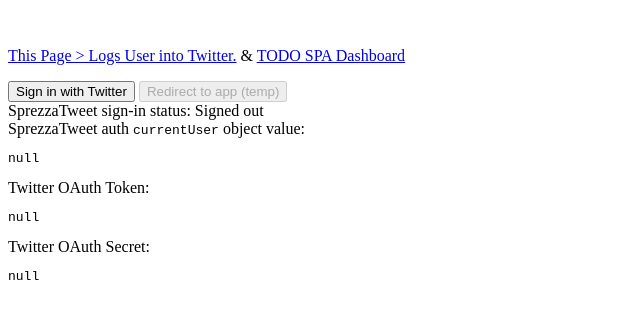
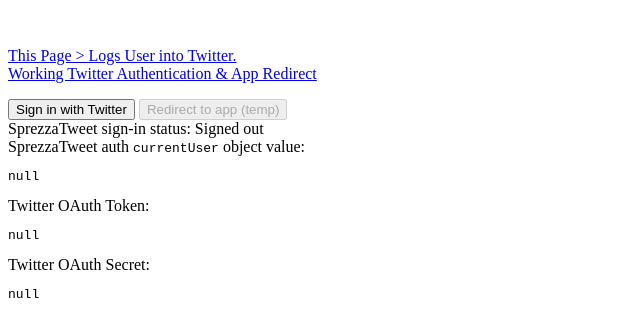
Before and after one commit to darzo27/SprezzaTweet, a plain HTML site: page index_auth.html in a window 1280 px wide. Shown: the part 164-500 px from the top of the page, without its empty margins (0-640 px from the left). Drawn offline with Linux system fonts and the light colour scheme; no server answers.

Commit message:
Updated Authentication Page

```diff
--- a/index_auth.html
+++ b/index_auth.html
@@ -152,7 +152,10 @@
 		        <div class="mdl-card__supporting-text mdl-color-text--grey-600">
 		          <p>Sign in with your Twitter account below.</p>
 		          <br/>
-		          <p><a href="http://www.sprezzatweet.firebaseapp.com/index.html">This Page > Logs User into Twitter.</a> & <a href="http://www.sprezzatweet.firebaseapp.com/index123.html">TODO SPA Dashboard</a></p>
+		          <p>
+		          	<a href="http://www.sprezzatweet.firebaseapp.com/index.html">This Page > Logs User into Twitter.</a>
+		          	<br/>
+		          	<a href="http://www.sprezzatweet.firebaseapp.com/index_auth.html">Working Twitter Authentication & App Redirect</a></p>
 
 		          <!-- Button that handles sign-in/sign-out -->
 		          <button disabled class="mdl-button mdl-js-button mdl-button--raised" id="quickstart-sign-in">Sign in with Twitter</button>
```
